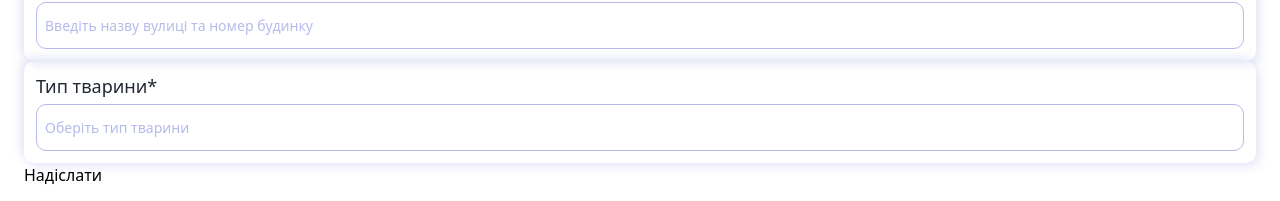
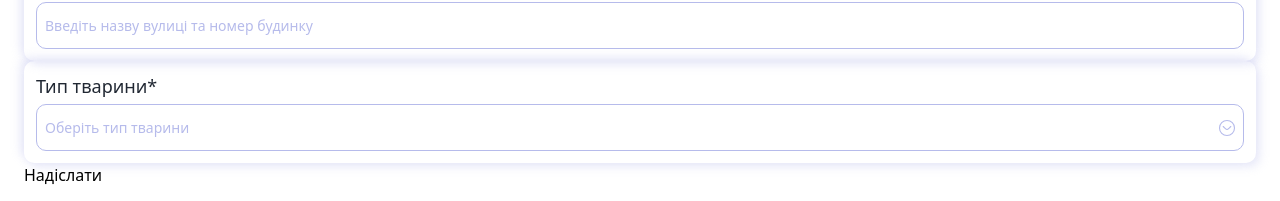
Before and after one commit to baza-trainee/AnimalRescueKharkiv, a Next.js app: page /crm/add-card in a window 1280 px wide. Shown: the part 1405-1606 px from the top of the page. Built offline with nearby package versions, Linux system fonts and the light colour scheme.

Commit message:
feat: add PopupInput component

```diff
--- a/src/components/crm/BasicInfoForm/BasicInfoForm.tsx
+++ b/src/components/crm/BasicInfoForm/BasicInfoForm.tsx
@@ -12,6 +12,9 @@ import { TypeAddCardSchema } from "../AddCardCrm/addCardSchema";
 import { useState } from "react";
 import { useToggle } from "../../register/popUp/useToggle";
 import { AnimalType } from "../../register/popUp/AnimalType";
+import { ArrowUpIcon } from "../../ui/icon/ArrowUpIcon";
+import { ArrowDownIcon } from "../../ui/icon/ArrowDownIcon";
+import { PopupInput } from "../../ui/inputs/PopupInput";
 
 interface PropsBasicInfoForm {
   control: Control<any>;
@@ -71,27 +74,19 @@ export const BasicInfoForm: React.FC<PropsBasicInfoForm> = ({
         </div>
       </fieldset>
       <fieldset className="flex flex-col gap-[8px] p-[12px] shadow-[4px_4px_10px_0px_#B6BBEB4D,_-4px_-4px_10px_0px_#B6BBEB4D] rounded-[10px]">
-        <div className={errors?.animalType && "pb-[26px]"}>
-          <Controller
-            name="animalType"
-            control={control}
-            render={({ field }) => (
-              <TextInput
-                {...field}
-                label="Тип тварини*"
-                placeholder="Оберіть тип тварини"
-                errorMessage={errors?.animalType?.message}
-                onClick={toggleModal}
-                value={selectedAnimalType || field.value || ""}
-                readOnly
-              />
-            )}
-          />
-        </div>
+        <PopupInput
+          name="animalType"
+          label="Тип тварини*"
+          placeholder="Оберіть тип тварини"
+          selectedValue={selectedAnimalType}
+          control={control}
+          errors={errors}
+          isOpen={isOpen}
+          onClose={toggleModal}
+        >
+          <AnimalType onClose={toggleModal} onSelect={handleSetectAnimalType} />
+        </PopupInput>
       </fieldset>
-      {isOpen && (
-        <AnimalType onClose={toggleModal} onSelect={handleSetectAnimalType} />
-      )}
     </>
   );
 };
--- a/src/components/register/popUp/AnimalType.tsx
+++ b/src/components/register/popUp/AnimalType.tsx
@@ -23,9 +23,13 @@ export const AnimalType: React.FC<PropsAnimalType> = ({
 }) => {
   return (
     <ErrorPopUp onClose={onClose}>
-      <ul>
+      <ul className="flex flex-col gap-[8px] w-[310px] px-[4px] font-medium text-[18px]">
         {animalTypes.map((type) => (
-          <li key={type} onClick={() => onSelect(type)}>
+          <li
+            key={type}
+            onClick={() => onSelect(type)}
+            className="cursor-pointer border-b border-b-[#EDEEFA] last:border-b-0 py-[4px]"
+          >
             {type}
           </li>
         ))}
--- /dev/null
+++ b/src/components/ui/icon/ArrowDownIcon.tsx
@@ -0,0 +1,18 @@
+export const ArrowDownIcon = ({ style }: { style?: string }) => {
+  return (
+    <svg
+      width={24}
+      height={24}
+      viewBox="0 0 24 24"
+      fill="none"
+      xmlns="http://www.w3.org/2000/svg"
+      className={style}
+    >
+      <path
+        d="M17 10L15.2527 11.763C13.8592 13.1689 13.1625 13.8719 12.3133 13.9801C12.1053 14.0066 11.8947 14.0066 11.6867 13.9801C10.8375 13.8719 10.1408 13.1689 8.74731 11.763L7 10M22 12C22 17.5228 17.5228 22 12 22C6.47715 22 2 17.5228 2 12C2 6.47715 6.47715 2 12 2C17.5228 2 22 6.47715 22 12Z"
+        strokeWidth="1.5"
+        strokeLinecap="round"
+      />
+    </svg>
+  );
+};
--- /dev/null
+++ b/src/components/ui/icon/ArrowUpIcon.tsx
@@ -0,0 +1,18 @@
+export const ArrowUpIcon = ({ style }: { style?: string }) => {
+  return (
+    <svg
+      width={24}
+      height={24}
+      viewBox="0 0 24 24"
+      fill="none"
+      xmlns="http://www.w3.org/2000/svg"
+      className={style}
+    >
+      <path
+        d="M7 14L8.74731 12.237C10.1408 10.8311 10.8375 10.1281 11.6867 10.0199C11.8947 9.99337 12.1053 9.99337 12.3133 10.0199C13.1625 10.1281 13.8592 10.8311 15.2527 12.237L17 14M22 12C22 17.5228 17.5228 22 12 22C6.47715 22 2 17.5228 2 12C2 6.47715 6.47715 2 12 2C17.5228 2 22 6.47715 22 12Z"
+        strokeWidth="1.5"
+        strokeLinecap="round"
+      />
+    </svg>
+  );
+};
--- a/src/components/ui/icon/AddCardIcon.tsx
+++ b/src/components/ui/icon/PlusIcon.tsx
@@ -1,4 +1,4 @@
-export const AddCardIcon = ({ style }: { style?: string }) => (
+export const PlusIcon = ({ style }: { style?: string }) => (
   <svg
     width={60}
     height={60}
@@ -11,7 +11,6 @@ export const AddCardIcon = ({ style }: { style?: string }) => (
       fillRule="evenodd"
       clipRule="evenodd"
       d="M20 6.66667C20 4.89856 20.7024 3.20286 21.9526 1.95262C23.2029 0.702379 24.8986 0 26.6667 0H33.3333C35.1014 0 36.7971 0.702379 38.0474 1.95262C39.2976 3.20286 40 4.89856 40 6.66667V20H53.3333C55.1014 20 56.7971 20.7024 58.0474 21.9526C59.2976 23.2029 60 24.8986 60 26.6667V33.3333C60 35.1014 59.2976 36.7971 58.0474 38.0474C56.7971 39.2976 55.1014 40 53.3333 40H40V53.3333C40 55.1014 39.2976 56.7971 38.0474 58.0474C36.7971 59.2976 35.1014 60 33.3333 60H26.6667C24.8986 60 23.2029 59.2976 21.9526 58.0474C20.7024 56.7971 20 55.1014 20 53.3333V40H6.66667C4.89856 40 3.20286 39.2976 1.95262 38.0474C0.702379 36.7971 0 35.1014 0 33.3333V26.6667C0 24.8986 0.702379 23.2029 1.95262 21.9526C3.20286 20.7024 4.89856 20 6.66667 20H20V6.66667ZM33.3333 6.66667H26.6667V23.3333C26.6667 24.2174 26.3155 25.0652 25.6904 25.6904C25.0652 26.3155 24.2174 26.6667 23.3333 26.6667H6.66667V33.3333H23.3333C24.2174 33.3333 25.0652 33.6845 25.6904 34.3096C26.3155 34.9348 26.6667 35.7826 26.6667 36.6667V53.3333H33.3333V36.6667C33.3333 35.7826 33.6845 34.9348 34.3096 34.3096C34.9348 33.6845 35.7826 33.3333 36.6667 33.3333H53.3333V26.6667H36.6667C35.7826 26.6667 34.9348 26.3155 34.3096 25.6904C33.6845 25.0652 33.3333 24.2174 33.3333 23.3333V6.66667Z"
-      fill="#F8F9FD"
     />
   </svg>
 );
--- a/src/components/ui/inputs/FileInput.tsx
+++ b/src/components/ui/inputs/FileInput.tsx
@@ -2,7 +2,7 @@
 
 import React, { forwardRef, useRef, useState } from "react";
 import { ErrorMessage } from "./ErrorMessage";
-import { AddCardIcon } from "../icon/AddCardIcon";
+import { PlusIcon } from "../icon/PlusIcon";
 
 interface PropsFileInput extends React.InputHTMLAttributes<HTMLInputElement> {
   errorMessage?: string;
@@ -79,7 +79,7 @@ export const FileInput = forwardRef<HTMLInputElement, FileInputProps>(
             type="file"
             id={name}
             onChange={handleFileChange}
-            className="absolute top-0 left-0 w-[0px] h-[0px] opacity-0"
+            className="absolute top-0 left-0 w-[0px] h-[0px] z-[-10] opacity-0"
           />
           <div className="flex flex-col justify-center items-center">
             <div
@@ -87,7 +87,7 @@ export const FileInput = forwardRef<HTMLInputElement, FileInputProps>(
                 previews.length !== 0 && "hidden"
               }`}
             >
-              <AddCardIcon />
+              <PlusIcon style={"fill-[#F8F9FD]"} />
             </div>
             {previews.length !== 0 && (
               <div className="px-[16px] py-[8px] mb-[8px] bg-[#B6BBEB] rounded-[10px]">
--- /dev/null
+++ b/src/components/ui/inputs/PopupInput.tsx
@@ -0,0 +1,65 @@
+import { Control, Controller, FieldErrors } from "react-hook-form";
+import { useToggle } from "../../register/popUp/useToggle";
+import { ArrowUpIcon } from "../icon/ArrowUpIcon";
+import { ArrowDownIcon } from "../icon/ArrowDownIcon";
+import { TextInput } from "./TextInput";
+
+interface PropsPopupInput {
+  label: string;
+  placeholder: string;
+  name: string;
+  selectedValue: string | null;
+  control: Control<any>;
+  errors: FieldErrors;
+  children: React.ReactNode;
+  isOpen: boolean;
+  onClose: () => void;
+}
+
+export const PopupInput: React.FC<PropsPopupInput> = ({
+  label,
+  placeholder,
+  name,
+  selectedValue,
+  control,
+  errors,
+  children,
+  onClose,
+  isOpen,
+}) => {
+  return (
+    <div className={errors[name] && "pb-[26px]"}>
+      <Controller
+        name={name}
+        control={control}
+        render={({ field }) => (
+          <div className="relative">
+            <span
+              onClick={onClose}
+              className={`absolute top-[46px] right-[8px] z-[10] cursor-pointer ${
+                !!errors.animalType ? "stroke-[#B00000]" : "stroke-[#B6BBEB]"
+              }  transition duration-[350ms]`}
+            >
+              {isOpen ? (
+                <ArrowUpIcon style={"w-[18px] h-[18px]"} />
+              ) : (
+                <ArrowDownIcon style={"s w-[18px] h-[18px]"} />
+              )}
+            </span>
+            <TextInput
+              {...field}
+              label={label}
+              placeholder={placeholder}
+              errorMessage={errors[name]?.message as string | undefined}
+              onClick={onClose}
+              value={selectedValue || field.value || ""}
+              readOnly
+            />
+          </div>
+        )}
+      />
+
+      {isOpen && children}
+    </div>
+  );
+};
```
